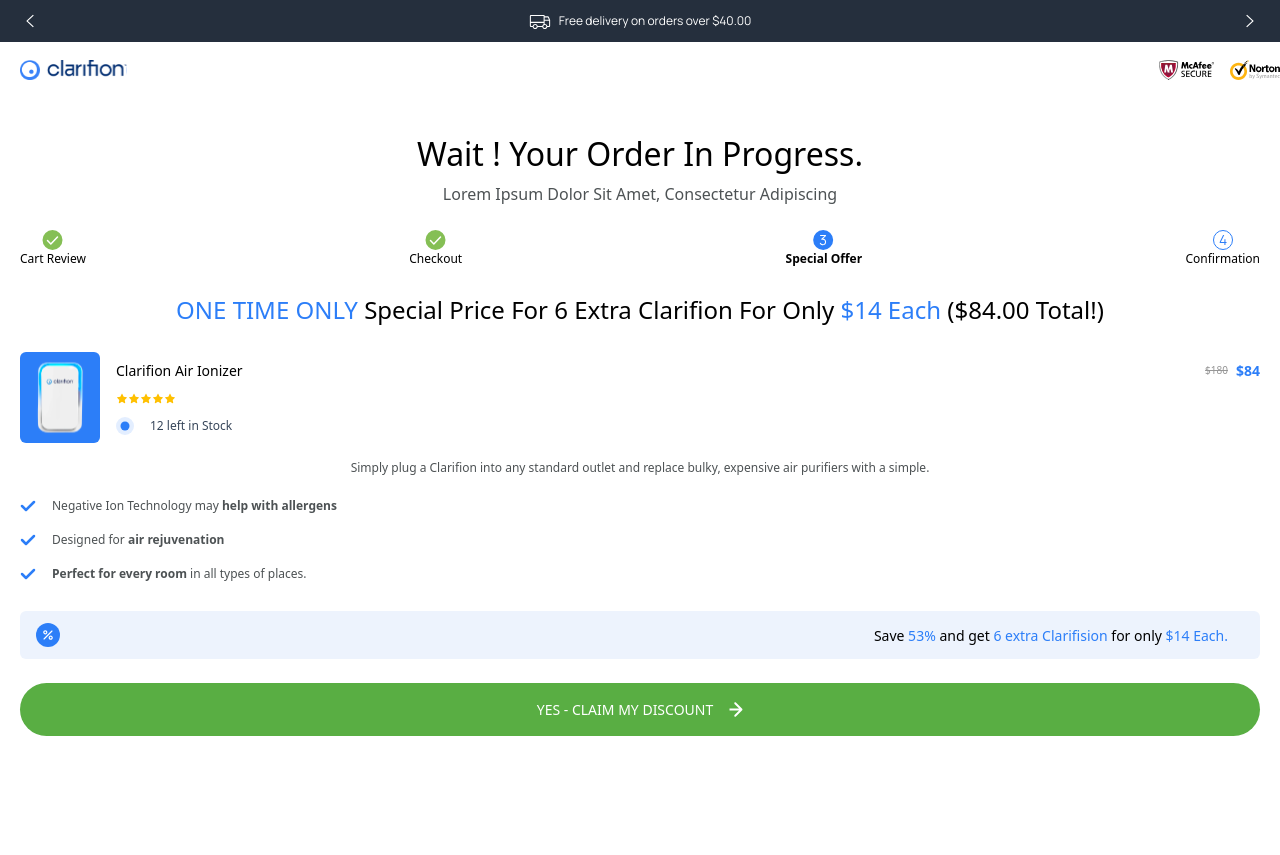
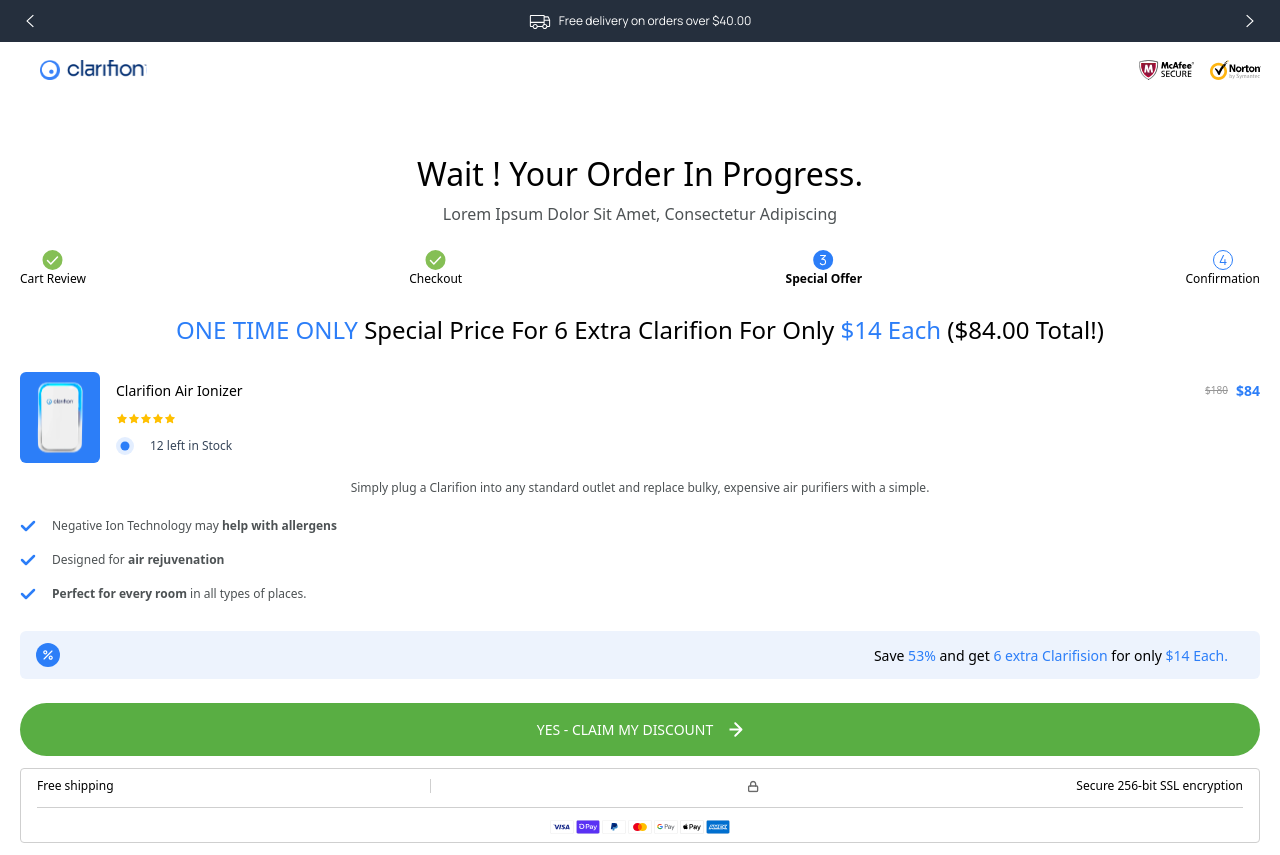
Before and after one commit to EmiLoKiJu/clarifion, a React (Vite) app: page / in a window 1280 px wide. Before the commit the page ends 800 px from the top, so only its background shows below. Built offline with nearby package versions, Linux system fonts and the light colour scheme.

Commit message:
Add pay section

```diff
--- a/src/components/Clarifion.jsx
+++ b/src/components/Clarifion.jsx
@@ -13,6 +13,14 @@
 import checkblue from '@/assets/tick-blue.svg';
 import discount from '@/assets/discount-percent.svg';
 import arrow from '@/assets/arrow-right.svg';
+import lock from '@/assets/lock.svg';
+import visa from '@/assets/visa.svg';
+import shoppay from '@/assets/shop-pay.svg';
+import paypal from '@/assets/paypal.svg';
+import mastercard from '@/assets/mastercard.svg';
+import gpay from '@/assets/gpay.svg';
+import applepay from '@/assets/apple-pay.svg';
+import amex from '@/assets/amex.svg';
 
 const Clarifion = ()=> {
   const [clarifionSelected, setClarifionSelected] = useState(false);
@@ -21,11 +29,11 @@
   };
 
   return(
-    <div className="flex flex-col items-center text-black mt-10 p-5">
-      <div className='flex w-full justify-between'>
+    <div className="flex flex-col items-center text-black mt-10 px-5">
+      <div className='flex w-full justify-between bg-white p-5'>
         <img src={logo} alt="logo clarifion" />
         <div className='flex justify-between'>
-          <img className='px-4' src={mcafee} alt="mcafee" />
+          <img className='mx-4' src={mcafee} alt="mcafee" />
           <img src={norton} alt="norton" />
         </div>
       </div>
@@ -123,6 +131,24 @@
           <img src={arrow} alt="arrow" />
         </div>
       </button>
+      <div className="flex flex-col px-4 py-2 rounded border border-[#cfcfcf] my-3 text-sm w-full items-center">
+        <div className="flex w-full justify-between items-center  ">
+          <div>Free shipping</div>
+          <span className="flex h-[14px] w-[1px] bg-[#cfcfcf]"></span>
+          <img src={lock} alt="lock" />
+          <div>Secure 256-bit SSL encryption</div>
+        </div>
+        <span className="flex h-[1px] w-full bg-[#cfcfcf] my-3"></span>
+        <div className="flex">
+          <img className="px-[1px]" src={visa} alt="visa" />
+          <img className="px-[1px]" src={shoppay} alt="shop-pay" />
+          <img className="px-[1px]" src={paypal} alt="paypal" />
+          <img className="px-[1px]" src={mastercard} alt="mastercard" />
+          <img className="px-[1px]" src={gpay} alt="gpay" />
+          <img className="px-[1px]" src={applepay} alt="apple pay" />
+          <img className="px-[1px]" src={amex} alt="amex" />
+        </div>
+      </div>
 
     </div>
   );
```
Also changed, not shown: src/assets/apple-pay.svg (renamed from src/assets/apple pay.svg), src/assets/shop-pay.svg (renamed from src/assets/shop pay.svg).
